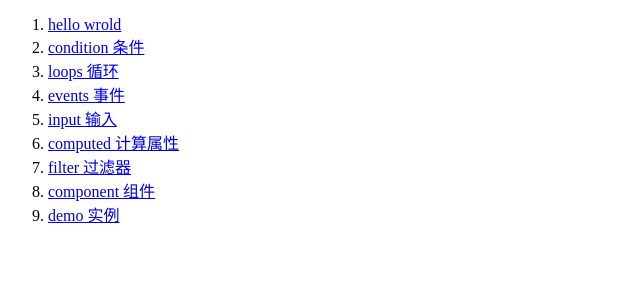
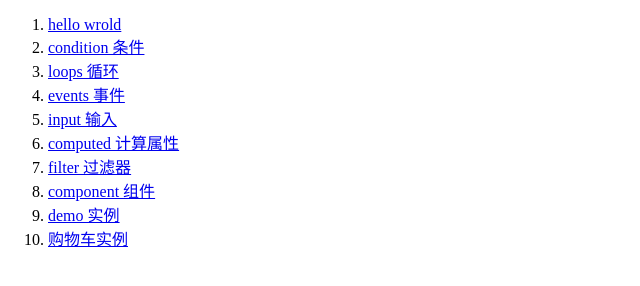
Before and after one commit to leafront/vueDemo, a website: page index.html in a window 1280 px wide. Shown: the whole page, without its empty margins (0-640 px from the left). Drawn offline with Linux system fonts and the light colour scheme.

Commit message:
添加购物车实例

```diff
--- a/index.html
+++ b/index.html
@@ -17,6 +17,7 @@
         <li><a href="filter.html">filter 过滤器</a></li>
         <li><a href="component.html">component 组件</a></li>
         <li><a href="demo.html">demo 实例</a></li>
+        <li><a href="cart/index.html">购物车实例</a></li>
       </ol>
     </div>
   </body>
```
